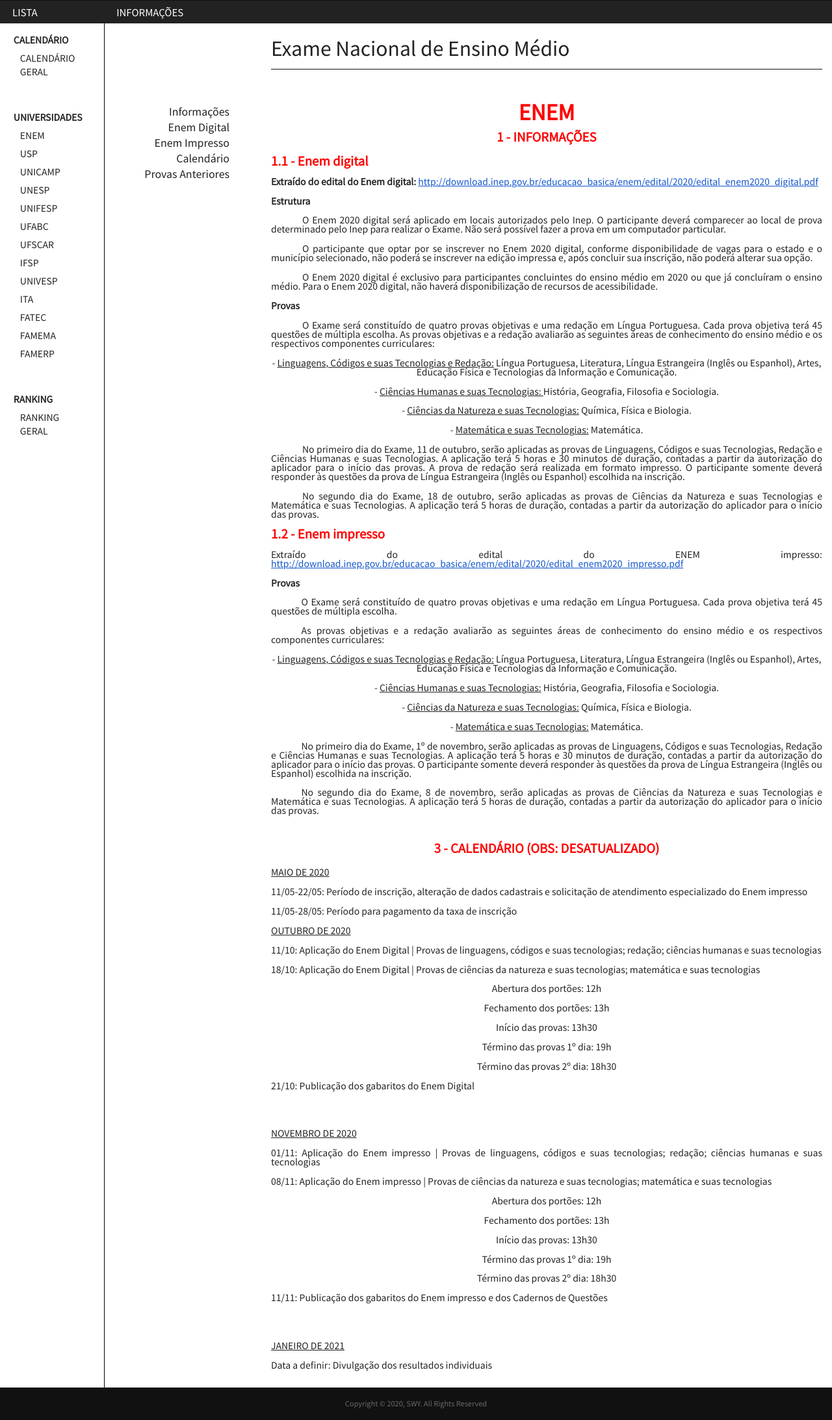
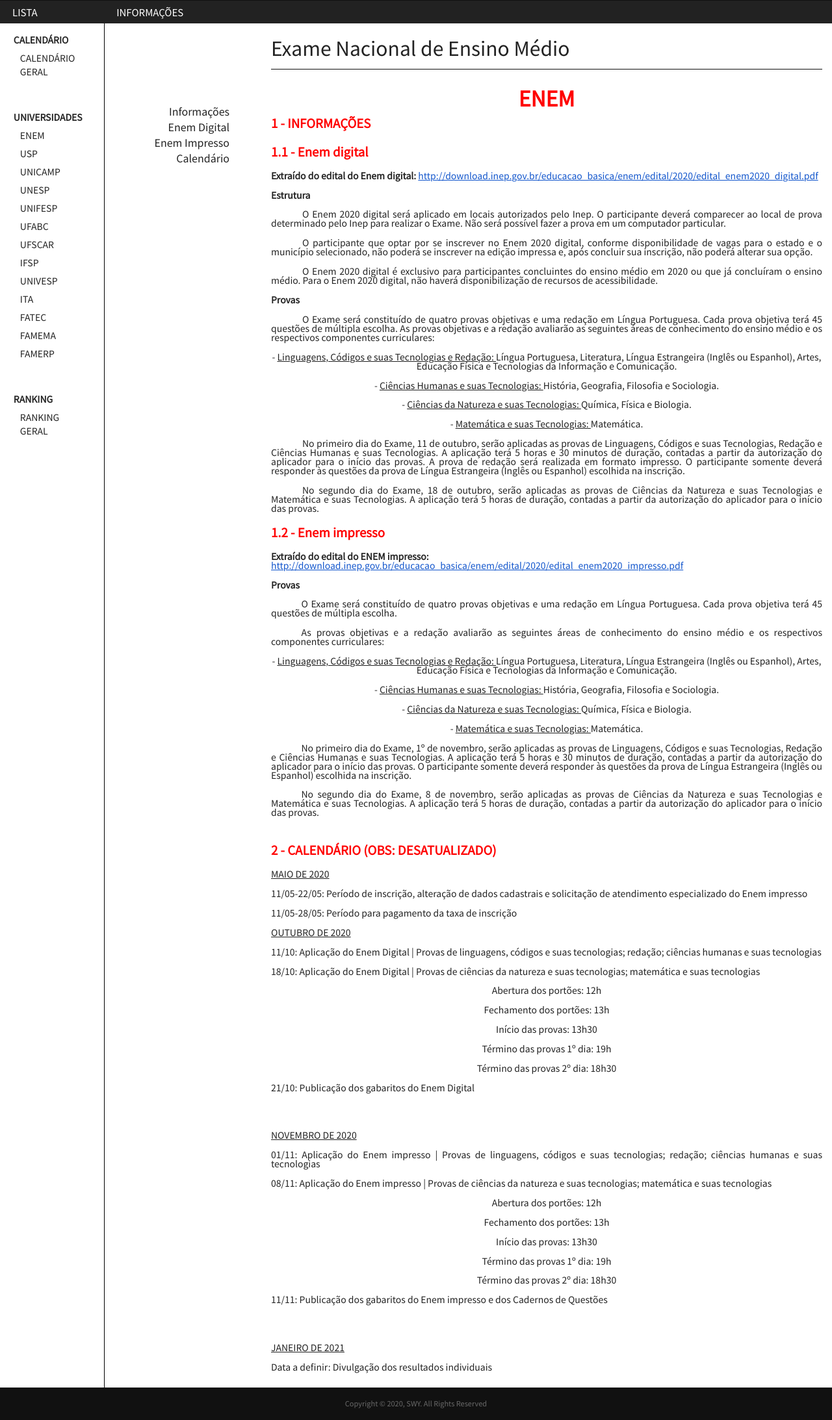
Before and after one commit to beasabreu/backupDefinitivo, a PHP site: page /pages/enem.php in a window 1280 px wide. Shown: the part 119-2305 px from the top of the page at 65% size. Run offline with PHP 8.4, Linux system fonts and the light colour scheme.

Commit message:
짜잘한 버그 수정 및 하이퍼링크 추가

```diff
--- a/pages/content/enem.html
+++ b/pages/content/enem.html
@@ -1,21 +1,62 @@
-
 <html>
  <head>
-	<meta http-equiv="content-type" content="text/html; charset=utf-8"/>
+  <meta content="text/html; charset=utf-8" http-equiv="content-type"/>
  </head>
-<body link="#000080" vlink="#800000" dir="ltr"><p align="center" style="margin-bottom: 0cm">
-<font color="#ff0000"><font size="6" style="font-size: 24pt"><b>ENEM</b></font></font></p>
-<p align="center" style="margin-bottom: 0cm"><font color="#ff0000"><font size="4" style="font-size: 14pt"><b>1
-- INFORMAÇÕES</b></font></font></p>
+</html>
+<body dir="ltr" link="#000080" vlink="#800000">
+ <p align="center" style="margin-bottom: 0cm">
+  <font color="#ff0000">
+   <font size="6" style="font-size: 24pt">
+    <b>
+
+     ENEM
+    </b>
+   </font>
+  </font>
+ </p>
+ <p align="center" style="margin-bottom: 0cm">
+  <font color="#ff0000">
+   <font size="4" style="font-size: 14pt">
+    <b> <section id="1">
+     1
+- INFORMAÇÕES
+</section>
+    </b>
+   </font>
+  </font>
+ </p>
  <p align="justify" style="margin-top: 0.42cm; margin-bottom: 0.42cm; line-height: 100%; background: #ffffff">
-<font color="#ff0000"><font size="4" style="font-size: 14pt"><b>1.1 -
-Enem digital</b></font></font></p>
+  <font color="#ff0000">
+   <font size="4" style="font-size: 14pt">
+    <b>
+      <section id="11">
+     1.1 -
+Enem digital
+</section>
+    </b>
+   </font>
+  </font>
+ </p>
+ <p style="margin-top: 0.42cm; margin-bottom: 0.42cm; line-height: 100%; background: #ffffff">
+  <b>
+   Extraído do edital do Enem digital:
+  </b>
+  <a href="http://download.inep.gov.br/educacao_basica/enem/edital/2020/edital_enem2020_digital.pdf">
+   <font color="#1155cc">
+    <u>
+     http://download.inep.gov.br/educacao_basica/enem/edital/2020/edital_enem2020_digital.pdf
+    </u>
+   </font>
+  </a>
+ </p>
+ <ul>
+  <li>
    <p align="justify" style="margin-top: 0.42cm; margin-bottom: 0.42cm; line-height: 100%; background: #ffffff">
-<b>Extraído do edital do Enem digital:
-</b><a href="http://download.inep.gov.br/educacao_basica/enem/edital/2020/edital_enem2020_digital.pdf"><font color="#1155cc"><u>http://download.inep.gov.br/educacao_basica/enem/edital/2020/edital_enem2020_digital.pdf</u></font></a></p>
-<ul>
-	<li><p align="justify" style="margin-top: 0.42cm; margin-bottom: 0.42cm; line-height: 100%; background: #ffffff">
-	<b>Estrutura</b></p>
+    <b>
+     Estrutura
+    </b>
+   </p>
+  </li>
  </ul>
  <p align="justify" style="text-indent: 1.27cm; margin-top: 0.42cm; margin-bottom: 0.42cm; line-height: 100%; background: #ffffff">
   O Enem 2020 digital será aplicado em locais autorizados pelo Inep. O
@@ -33,10 +74,16 @@
   O Enem 2020 digital é exclusivo para participantes concluintes do
 ensino médio em 2020 ou que já concluíram o ensino médio. Para o
 Enem 2020 digital, não haverá disponibilização de recursos de
-acessibilidade.</p>
+acessibilidade.
+ </p>
  <ul>
-	<li><p align="justify" style="margin-top: 0.42cm; margin-bottom: 0.42cm; line-height: 100%; background: #ffffff">
-	<b>Provas</b></p>
+  <li>
+   <p align="justify" style="margin-top: 0.42cm; margin-bottom: 0.42cm; line-height: 100%; background: #ffffff">
+    <b>
+     Provas
+    </b>
+   </p>
+  </li>
  </ul>
  <p align="justify" style="text-indent: 1.27cm; margin-top: 0.42cm; margin-bottom: 0.42cm; line-height: 100%; background: #ffffff">
   O Exame será constituído de quatro provas objetivas e uma redação
@@ -46,18 +93,38 @@
 componentes curriculares:
  </p>
  <p align="center" style="margin-top: 0.42cm; margin-bottom: 0.42cm; line-height: 100%; background: #ffffff">
-- <u>Linguagens, Códigos e suas Tecnologias e Redação:</u> Língua
+  -
+  <u>
+   Linguagens, Códigos e suas Tecnologias e Redação:
+  </u>
+  Língua
 Portuguesa, Literatura, Língua Estrangeira (Inglês ou Espanhol),
 Artes, Educação Física e Tecnologias da Informação e
-Comunicação.</p>
+Comunicação.
+ </p>
  <p align="center" style="margin-top: 0.42cm; margin-bottom: 0.42cm; line-height: 100%; background: #ffffff">
-- <u>Ciências Humanas e suas Tecnologias: </u>História, Geografia,
-Filosofia e Sociologia.</p>
+  -
+  <u>
+   Ciências Humanas e suas Tecnologias:
+  </u>
+  História, Geografia,
+Filosofia e Sociologia.
+ </p>
  <p align="center" style="margin-top: 0.42cm; margin-bottom: 0.42cm; line-height: 100%; background: #ffffff">
-- <u>Ciências da Natureza e suas Tecnologias:</u> Química, Física
-e Biologia.</p>
+  -
+  <u>
+   Ciências da Natureza e suas Tecnologias:
+  </u>
+  Química, Física
+e Biologia.
+ </p>
  <p align="center" style="margin-top: 0.42cm; margin-bottom: 0.42cm; line-height: 100%; background: #ffffff">
-- <u>Matemática e suas Tecnologias:</u> Matemática.</p>
+  -
+  <u>
+   Matemática e suas Tecnologias:
+  </u>
+  Matemática.
+ </p>
  <p align="justify" style="text-indent: 1.27cm; margin-top: 0.42cm; margin-bottom: 0.42cm; line-height: 100%; background: #ffffff">
   No primeiro dia do Exame, 11 de outubro, serão aplicadas as provas
 de Linguagens, Códigos e suas Tecnologias, Redação e Ciências
@@ -72,38 +139,85 @@
   No segundo dia do Exame, 18 de outubro, serão aplicadas as provas de
 Ciências da Natureza e suas Tecnologias e Matemática e suas
 Tecnologias. A aplicação terá 5 horas de duração, contadas a
-partir da autorização do aplicador para o início das provas.</p>
+partir da autorização do aplicador para o início das provas.
+ </p>
  <p align="justify" style="margin-top: 0.42cm; margin-bottom: 0.42cm; line-height: 100%; background: #ffffff">
-<font color="#ff0000"><font size="4" style="font-size: 14pt"><b>1.2 -
-Enem impresso</b></font></font></p>
+  <font color="#ff0000">
+   <font size="4" style="font-size: 14pt">
+    <b>
+      <section id="12">
+     1.2 - Enem impresso
+</section>
+    </b>
+   </font>
+  </font>
+ </p>
+ <p style="margin-top: 0.42cm; margin-bottom: 0.42cm; line-height: 100%; background: #ffffff">
+  <b>
+   Extraído do edital do ENEM impresso:
+   <a href="http://download.inep.gov.br/educacao_basica/enem/edital/2020/edital_enem2020_impresso.pdf">
+   </a>
+  </b>
+  <a href="http://download.inep.gov.br/educacao_basica/enem/edital/2020/edital_enem2020_impresso.pdf">
+   <font color="#1155cc">
+    <u>
+     http://download.inep.gov.br/educacao_basica/enem/edital/2020/edital_enem2020_impresso.pdf
+    </u>
+   </font>
+  </a>
+ </p>
+ <ul>
+  <li>
    <p align="justify" style="margin-top: 0.42cm; margin-bottom: 0.42cm; line-height: 100%; background: #ffffff">
-Extraído do edital do ENEM impresso:<a href="http://download.inep.gov.br/educacao_basica/enem/edital/2020/edital_enem2020_impresso.pdf">
-</a><a href="http://download.inep.gov.br/educacao_basica/enem/edital/2020/edital_enem2020_impresso.pdf"><font color="#1155cc"><u>http://download.inep.gov.br/educacao_basica/enem/edital/2020/edital_enem2020_impresso.pdf</u></font></a></p>
-<ul>
-	<li><p align="justify" style="margin-top: 0.42cm; margin-bottom: 0.42cm; line-height: 100%; background: #ffffff">
-	<b>Provas</b></p>
+    <b>
+     Provas
+    </b>
+   </p>
+  </li>
  </ul>
  <p align="justify" style="text-indent: 1.23cm; margin-top: 0.42cm; margin-bottom: 0.42cm; line-height: 100%; background: #ffffff">
   O Exame será constituído de quatro provas objetivas e uma redação
 em Língua Portuguesa. Cada prova objetiva terá 45 questões de
-múltipla escolha.</p>
+múltipla escolha.
+ </p>
  <p align="justify" style="text-indent: 1.23cm; margin-top: 0.42cm; margin-bottom: 0.42cm; line-height: 100%; background: #ffffff">
   As provas objetivas e a redação avaliarão as seguintes áreas de
 conhecimento do ensino médio e os respectivos componentes
-curriculares:</p>
+curriculares:
+ </p>
  <p align="center" style="margin-top: 0.42cm; margin-bottom: 0.42cm; line-height: 100%; background: #ffffff">
-- <u>Linguagens, Códigos e suas Tecnologias e Redação:</u> Língua
+  -
+  <u>
+   Linguagens, Códigos e suas Tecnologias e Redação:
+  </u>
+  Língua
 Portuguesa, Literatura, Língua Estrangeira (Inglês ou Espanhol),
 Artes, Educação Física e Tecnologias da Informação e
-Comunicação.</p>
+Comunicação.
+ </p>
  <p align="center" style="margin-top: 0.42cm; margin-bottom: 0.42cm; line-height: 100%; background: #ffffff">
-- <u>Ciências Humanas e suas Tecnologias:</u> História, Geografia,
-Filosofia e Sociologia.</p>
+  -
+  <u>
+   Ciências Humanas e suas Tecnologias:
+  </u>
+  História, Geografia,
+Filosofia e Sociologia.
+ </p>
  <p align="center" style="margin-top: 0.42cm; margin-bottom: 0.42cm; line-height: 100%; background: #ffffff">
-- <u>Ciências da Natureza e suas Tecnologias:</u> Química, Física
-e Biologia.</p>
+  -
+  <u>
+   Ciências da Natureza e suas Tecnologias:
+  </u>
+  Química, Física
+e Biologia.
+ </p>
  <p align="center" style="margin-top: 0.42cm; margin-bottom: 0.42cm; line-height: 100%; background: #ffffff">
-- <u>Matemática e suas Tecnologias:</u> Matemática.</p>
+  -
+  <u>
+   Matemática e suas Tecnologias:
+  </u>
+  Matemática.
+ </p>
  <p align="justify" style="text-indent: 1.23cm; margin-top: 0.42cm; margin-bottom: 0.42cm; line-height: 100%; background: #ffffff">
   No primeiro dia do Exame, 1º de novembro, serão aplicadas as provas
 de Linguagens, Códigos e suas Tecnologias, Redação e Ciências
@@ -111,35 +225,55 @@
 de duração, contadas a partir da autorização do aplicador para o
 início das provas. O participante somente deverá responder às
 questões da prova de Língua Estrangeira (Inglês ou Espanhol)
-escolhida na inscrição.</p>
+escolhida na inscrição.
+ </p>
  <p align="justify" style="text-indent: 1.23cm; margin-top: 0.42cm; margin-bottom: 0.42cm; line-height: 100%; background: #ffffff">
   No segundo dia do Exame, 8 de novembro, serão aplicadas as provas de
 Ciências da Natureza e suas Tecnologias e Matemática e suas
 Tecnologias. A aplicação terá 5 horas de duração, contadas a
-partir da autorização do aplicador para o início das provas.</p>
-<p align="center" style="margin-bottom: 0cm"><br/>
+partir da autorização do aplicador para o início das provas.
+ </p>
+ <p align="center" style="margin-bottom: 0cm">
+  <br/>
+ </p>
+ <p align="center" style="margin-bottom: 0cm">
+  <font color="#ff0000">
+   <font size="4" style="font-size: 14pt">
+    <b>      <section id="2">
 
+     2 - CALENDÁRIO (OBS: DESATUALIZADO)
+     </section>
+    </b>
+   </font>
+  </font>
  </p>
-<p align="center" style="margin-bottom: 0cm"><font color="#ff0000"><font size="4" style="font-size: 14pt"><b>3
-- CALENDÁRIO (OBS: DESATUALIZADO)</b></font></font></p>
  <p align="justify" style="margin-top: 0.42cm; margin-bottom: 0cm; line-height: 100%; background: #ffffff">
-<u>MAIO DE 2020</u></p>
+  <u>
+   MAIO DE 2020
+  </u>
+ </p>
  <p align="justify" style="margin-top: 0.42cm; margin-bottom: 0cm; line-height: 100%; background: #ffffff">
   11/05-22/05: Período de inscrição, alteração de dados cadastrais
-e solicitação de atendimento especializado do Enem impresso</p>
-<p align="justify" style="margin-top: 0.42cm; margin-bottom: 0cm; line-height: 100%; background: #ffffff">
-11/05-28/05: Período para pagamento da taxa de inscrição</p>
-<p align="justify" style="margin-top: 0.42cm; margin-bottom: 0cm; line-height: 100%; background: #ffffff">
-
+e solicitação de atendimento especializado do Enem impresso
  </p>
  <p align="justify" style="margin-top: 0.42cm; margin-bottom: 0cm; line-height: 100%; background: #ffffff">
-<u>OUTUBRO DE 2020</u></p>
+  11/05-28/05:	Período para pagamento da taxa de inscrição
+ </p>
+ <p align="justify" style="margin-top: 0.42cm; margin-bottom: 0cm; line-height: 100%; background: #ffffff">
+ </p>
+ <p align="justify" style="margin-top: 0.42cm; margin-bottom: 0cm; line-height: 100%; background: #ffffff">
+  <u>
+   OUTUBRO DE 2020
+  </u>
+ </p>
  <p align="justify" style="margin-top: 0.42cm; margin-bottom: 0.42cm; line-height: 100%; background: #ffffff">
   11/10:  Aplicação do Enem Digital | Provas de linguagens, códigos
-e suas tecnologias; redação; ciências humanas e suas tecnologias</p>
+e suas tecnologias; redação; ciências humanas e suas tecnologias
+ </p>
  <p align="justify" style="margin-top: 0.42cm; margin-bottom: 0.42cm; line-height: 100%; background: #ffffff">
   18/10:  Aplicação do Enem Digital | Provas de ciências da natureza
-e suas tecnologias; matemática e suas tecnologias</p>
+e suas tecnologias; matemática e suas tecnologias
+ </p>
  <p align="center" style="margin-top: 0.42cm; margin-bottom: 0.42cm; line-height: 100%; background: #ffffff">
   Abertura dos portões: 12h
  </p>
@@ -153,45 +287,57 @@
   Término das provas 1º dia: 19h
  </p>
  <p align="center" style="margin-top: 0.42cm; margin-bottom: 0.42cm; line-height: 100%; background: #ffffff">
-Término das provas 2º dia: 18h30</p>
+  Término das provas 2º dia: 18h30
+ </p>
  <p align="justify" style="margin-top: 0.42cm; margin-bottom: 0.42cm; line-height: 100%; background: #ffffff">
-21/10: Publicação dos gabaritos do Enem Digital</p>
+  21/10:	Publicação dos gabaritos do Enem Digital
+ </p>
  <p align="justify" style="margin-top: 0.42cm; margin-bottom: 0.42cm; line-height: 100%; background: #ffffff">
   <br/>
   <br/>
-
  </p>
  <p align="justify" style="margin-top: 0.42cm; margin-bottom: 0.42cm; line-height: 100%; background: #ffffff">
-<u>NOVEMBRO DE 2020</u></p>
+  <u>
+   NOVEMBRO DE 2020
+  </u>
+ </p>
  <p align="justify" style="margin-top: 0.42cm; margin-bottom: 0.42cm; line-height: 100%; background: #ffffff">
   01/11:  Aplicação do Enem impresso | Provas de linguagens, códigos
-e suas tecnologias; redação; ciências humanas e suas tecnologias</p>
+e suas tecnologias; redação; ciências humanas e suas tecnologias
+ </p>
  <p align="justify" style="margin-top: 0.42cm; margin-bottom: 0.42cm; line-height: 100%; background: #ffffff">
   08/11:  Aplicação do Enem impresso | Provas de ciências da
-natureza e suas tecnologias; matemática e suas tecnologias</p>
+natureza e suas tecnologias; matemática e suas tecnologias
+ </p>
  <p align="center" style="margin-top: 0.42cm; margin-bottom: 0.42cm; line-height: 100%; background: #ffffff">
-Abertura dos portões: 12h</p>
+  Abertura dos portões: 12h
+ </p>
  <p align="center" style="margin-top: 0.42cm; margin-bottom: 0.42cm; line-height: 100%; background: #ffffff">
-Fechamento dos portões: 13h</p>
+  Fechamento dos portões: 13h
+ </p>
  <p align="center" style="margin-top: 0.42cm; margin-bottom: 0.42cm; line-height: 100%; background: #ffffff">
-Início das provas: 13h30</p>
+  Início das provas: 13h30
+ </p>
  <p align="center" style="margin-top: 0.42cm; margin-bottom: 0.42cm; line-height: 100%; background: #ffffff">
-Término das provas 1º dia: 19h</p>
+  Término das provas 1º dia: 19h
+ </p>
  <p align="center" style="margin-top: 0.42cm; margin-bottom: 0.42cm; line-height: 100%; background: #ffffff">
-Término das provas 2º dia: 18h30</p>
+  Término das provas 2º dia: 18h30
+ </p>
  <p align="justify" style="margin-top: 0.42cm; margin-bottom: 0.42cm; line-height: 100%; background: #ffffff">
   11/11:  Publicação dos gabaritos do Enem impresso e dos Cadernos de
-Questões</p>
+Questões
+ </p>
  <p align="justify" style="margin-top: 0.42cm; margin-bottom: 0.42cm; line-height: 100%; background: #ffffff">
   <br/>
   <br/>
-
  </p>
  <p align="justify" style="margin-top: 0.42cm; margin-bottom: 0.42cm; line-height: 100%; background: #ffffff">
-<u>JANEIRO DE 2021</u></p>
+  <u>
+   JANEIRO DE 2021
+  </u>
+ </p>
  <p align="justify" style="margin-top: 0.42cm; margin-bottom: 0.42cm; line-height: 100%; background: #ffffff">
-Data a definir: Divulgação dos resultados individuais</p>
-
-
+  Data a definir: Divulgação dos resultados individuais
+ </p>
 </body>
-</html>
--- a/pages/enem.php
+++ b/pages/enem.php
@@ -1,17 +1,14 @@
 <?php
 
 
-$submenu = "<a href=\"#info\">Informações</a><br>
+$submenu = "<a href=\"#1\">Informações</a><br>
 
 
-<a href=\"#dig\">Enem Digital　　</a><br>
+<a href=\"#11\">Enem Digital</a><br>
 
-<a href=\"#imp\">Enem Impresso　　</a><br>
+<a href=\"#12\">Enem Impresso</a><br>
 
-<a href=\"#\">Calendário</a><br>
-
-
-<a href=\"#\">Provas Anteriores</a><br>";
+<a href=\"#2\">Calendário</a><br>";
 
 $title = "Exame Nacional de Ensino Médio";
 $content = file_get_contents('content/enem.html');
--- a/pages/style.css
+++ b/pages/style.css
@@ -239,6 +239,8 @@
 
 	.cont .cont-cont {
 		height: calc(100vh - 230px);
+		width: 100%;
+		padding-right: 20px;
 	}
 
 }
```
Lines whose indentation alone changed are shown as unchanged.
